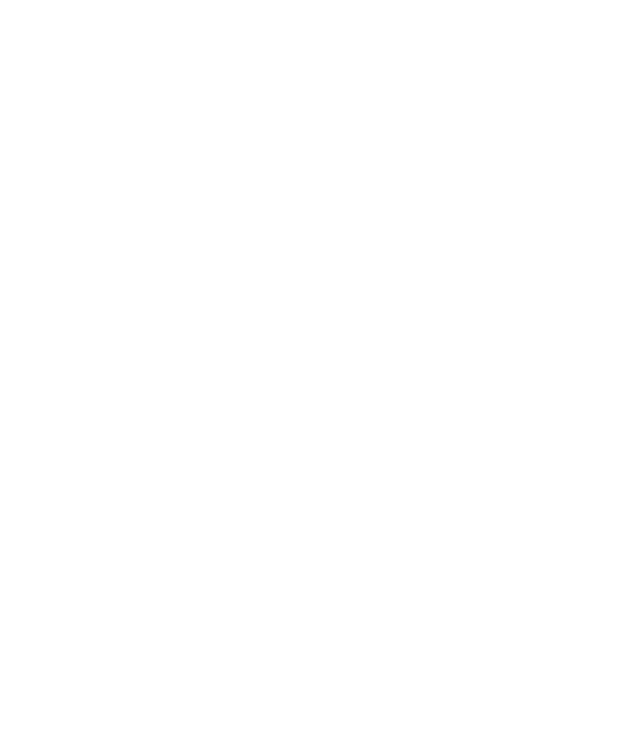
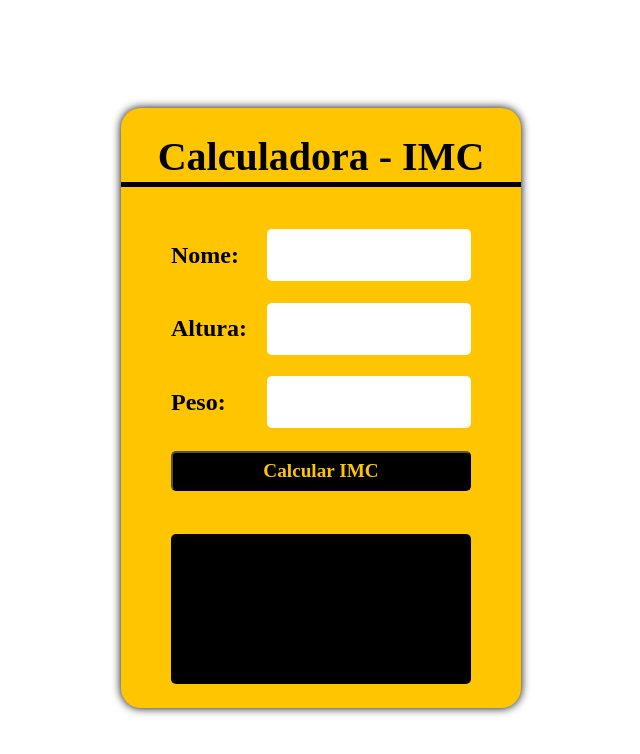
Before and after one commit to Filipeck/Portfolio, a plain HTML site: page Projetos-basicos/IMC/index.html in a window 1280 px wide. Shown: the whole page, without its empty margins (327-967 px from the left). Drawn offline with Linux system fonts and the light colour scheme.

Commit message:
Updt html + css

```diff
--- /dev/null
+++ b/Projetos-basicos/IMC/assets/style.css
@@ -0,0 +1,79 @@
+main{
+    display: flex;
+    width: 100vw;
+    height: 100vh;
+    justify-content: center;
+    align-items: center;
+}
+
+.container{
+    display: flex;
+    flex-direction: column;
+    background-color: rgb(255, 198, 0);
+    width: 400px;
+    height: 600px;
+    align-items: center;
+    justify-content: space-evenly;
+    border-radius: 20px;
+    box-shadow: 0 0 10px black;
+}
+
+.title{
+    display:flex;
+    justify-content: center;
+    align-items: center;
+    width: 100%;
+    height: 50px;
+    font: bold 2.5rem serif;
+    border-bottom: solid 5px black;
+    margin-bottom: 20px;
+}
+
+.input{
+    display: flex;
+    width: 300px;
+    height: 50px;
+    justify-content: space-between;
+    align-items: center;
+}
+
+.input input{
+    width: 200px;
+    height: 50px;
+    border-radius: 5px;
+    border: none;
+    outline: 0;
+    font: bold 1.5rem serif;
+    text-align: center;
+}
+
+.input label{
+    font: bold 1.5rem serif;
+}
+
+button{
+    width: 300px;
+    height: 40px;
+    font: bold 1.2rem serif;
+    background-color: #000;
+    color: rgb(255, 198, 0);
+    outline: none;
+    border-radius: 5px;
+    cursor:pointer;
+}
+
+.result{
+    display: flex;
+    margin-top: 20px;
+    align-items: center;
+    width: 300px;
+    height: 150px;
+    border-radius: 5px;
+    font: italic 1.5rem serif;
+    box-sizing: 0 0 10px black;
+    background-color:#000 ;
+    color: rgb(255, 198, 0);
+    padding: 20px;
+    box-sizing: border-box;
+    user-select: none;
+}
--- a/Projetos-basicos/IMC/index.html
+++ b/Projetos-basicos/IMC/index.html
@@ -6,8 +6,29 @@
     <meta name="viewport" content="width=device-width, initial-scale=1.0">
     <meta name="author" content="Filipe Cayres">
     <title>Calculadora IMC</title>
+    <link rel="stylesheet" href="./assets/style.css">
 </head>
 <body>
+    <main>
+        <div class="container">
+            <div class="title">Calculadora - IMC</div>
+            <div class="input">
+                <label>Nome:</label>
+                <input type="text" id="nome">
+            </div>
+            <div class="input">
+                <label>Altura:</label>
+                <input type="number" id="altura">
+            </div>
+            <div class="input">
+                <label>Peso:</label>
+                <input type="number" id="peso">
+            </div>
+            <button id="calcular">Calcular IMC</button>
 
+            <div class="result" id="resultado"></div>
+        </div>
+    </main>
+    <script src="./assets/imc.js"></script>
 </body>
 </html>
```
Also changed, not shown: Projetos-basicos/IMC/assets/imc.js (added).
